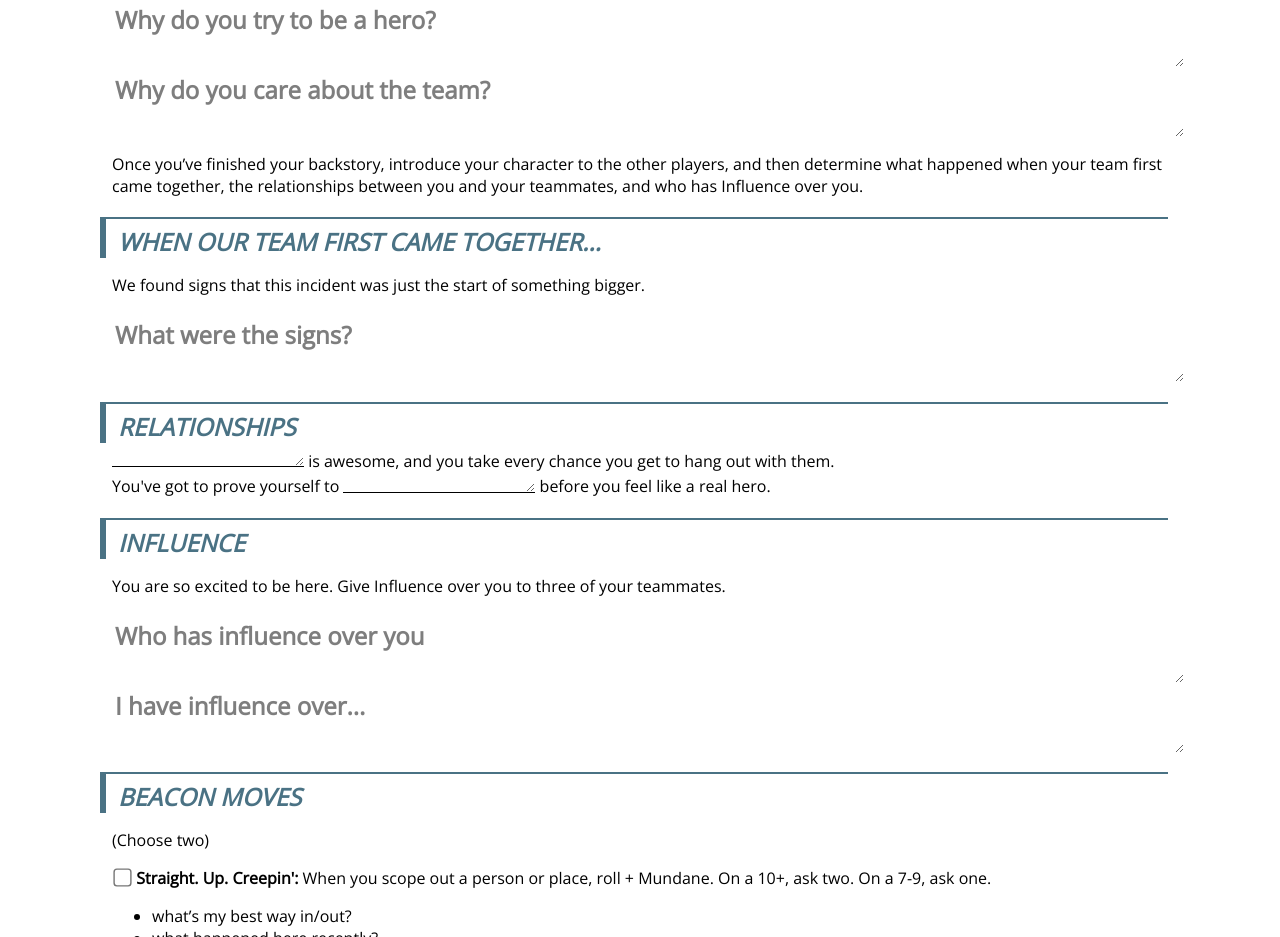
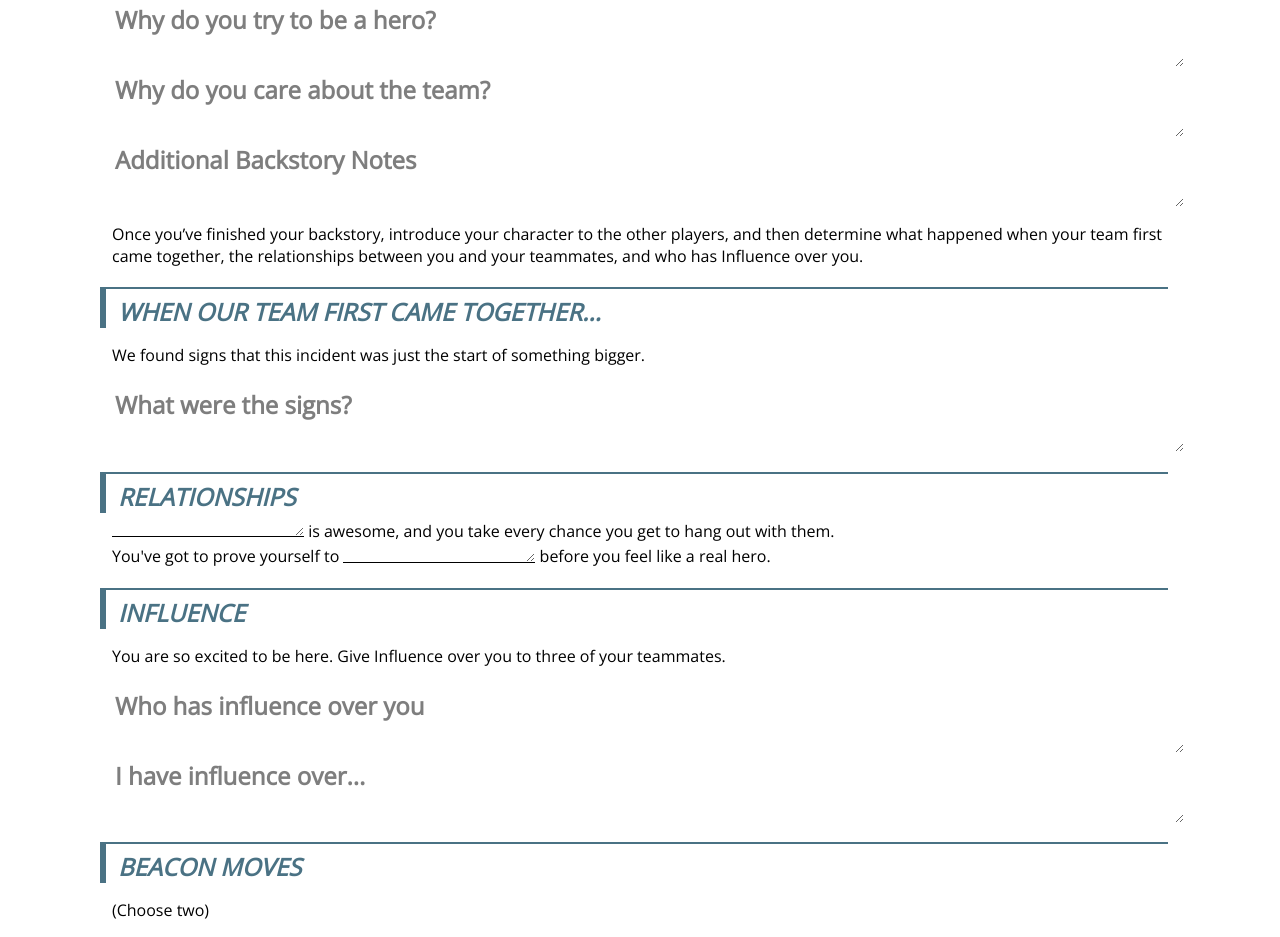
Before and after one commit to Gryphscribe/Masks, a plain HTML site: page Playbooks/Beacon/Beacon.html in a window 1280 px wide. Shown: the part 1462-2399 px from the top of the page. Drawn offline with nearby package versions, Linux system fonts and the light colour scheme.

Commit message:
Add Backstory Notes

```diff
--- a/Playbooks/Beacon/Beacon.html
+++ b/Playbooks/Beacon/Beacon.html
@@ -146,6 +146,10 @@
 			<label class="has-float-label">
 			<textarea rows="1" name="backstoryFive" placeholder="Why do you care about the team?" style="height: 50px;"></textarea>
 			<span>Why do you care about the team?</span>
+			</label>
+			<label class="has-float-label">
+			<textarea rows="1" name="backstoryAdd" placeholder="Additional Backstory Notes" style="height: 50px;"></textarea>
+			<span>Additional Backstory Notes</span>
 			</label>
 			<p>Once you’ve finished your backstory, introduce your character to the other players, and then determine what happened when your team first came together, the relationships between you and your teammates, and who has Influence over you.</p>
 		</div>
```
Also changed, not shown: Playbooks/Brain/Brain.html (+4 -0 lines), Playbooks/Bull/Bull.html (+4 -0 lines), Playbooks/Delinquent/Delinquent.html (+4 -0 lines), Playbooks/Doomed/Doomed.html (+4 -0 lines), Playbooks/Harbinger/Harbinger.html (+4 -0 lines), Playbooks/Innocent/Innocent.html (+4 -0 lines), Playbooks/Janus/Janus.html (+4 -0 lines), Playbooks/Joined/Joined.html (+4 -0 lines), Playbooks/Legacy/Legacy.html (+4 -0 lines), Playbooks/Newborn/Newborn.html (+4 -0 lines), Playbooks/Nomad/Nomad.html (+4 -0 lines), Playbooks/Nova/Nova.html (+4 -0 lines), Playbooks/Outsider/Outsider.html (+4 -0 lines), Playbooks/Protege/Protege.html (+4 -0 lines), 5 more files.
